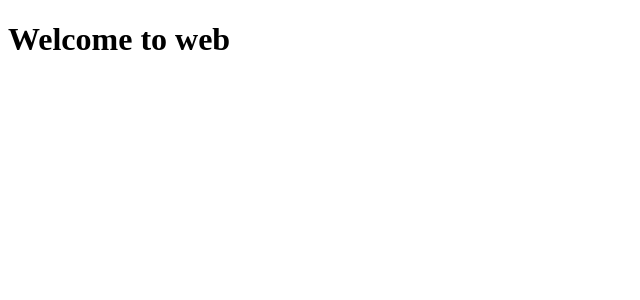
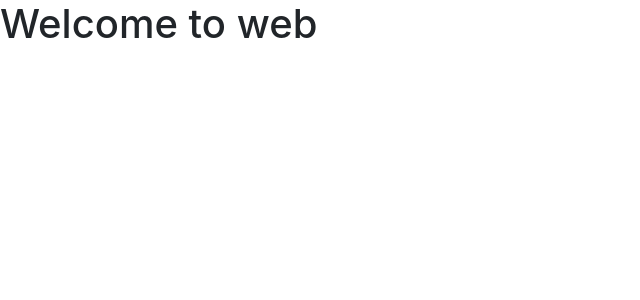
Before and after one commit to rshk/yawc, a React app in the folder web/: page / in a window 1280 px wide. Shown: the top 300 px of the page, without its empty margins (0-640 px from the left). Built offline with nearby package versions, Linux system fonts and the light colour scheme; the HTML template or start-up script is replaced by a standard one.

Commit message:
Install bootstrap

```diff
--- a/web/package.json
+++ b/web/package.json
@@ -10,6 +10,7 @@
     "test": "neutrino test"
   },
   "dependencies": {
+    "bootstrap": "^4.1.1",
     "prop-types": "^15.6.2",
     "react": "^16.4.1",
     "react-dom": "^16.4.1",
--- /dev/null
+++ b/web/src/index.global.scss
@@ -0,0 +1 @@
+@import "~bootstrap/scss/bootstrap";
--- a/web/src/index.js
+++ b/web/src/index.js
@@ -2,6 +2,8 @@ import React from 'react';
 import {render} from 'react-dom';
 import {AppContainer} from 'react-hot-loader';
 import App from './App';
+import './index.global.scss';
+
 
 const root = document.getElementById('root');
 const load = () => render((
```
Also changed, not shown: 1 other file (tests, documents, lock files or other folders).
